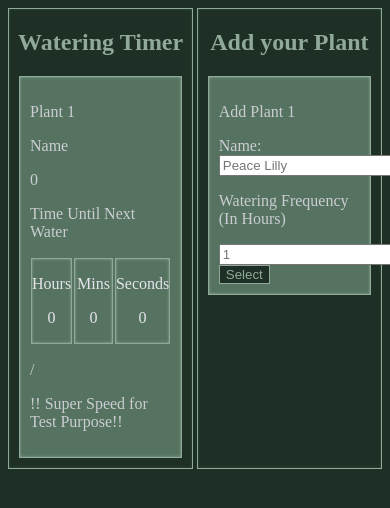
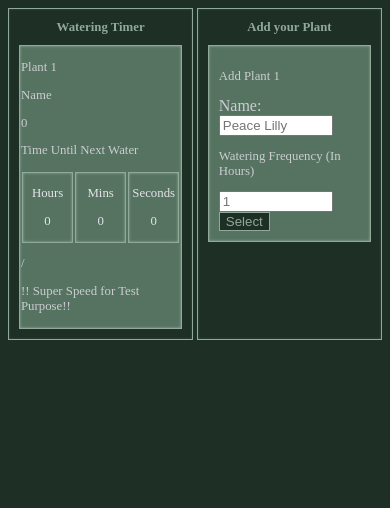
Before and after one commit to Curtis-Thomas/Plant-Watering-Diary, a plain HTML site: page index.html in a window 390 px wide. Drawn offline with Linux system fonts and the light colour scheme.

Commit message:
Mobile Responsive addition

```diff
--- a/plant.css
+++ b/plant.css
@@ -73,3 +73,20 @@ h2 {
   color: #cbcdd2;
   box-shadow: inset 0 0 3px #91a99b;
 }
+
+/* media query for mobile */
+@media only screen and (max-width: 600px) {
+  input {
+    width: 75%;
+  }
+  h2 {
+    font-size: 0.8rem;
+  }
+  p {
+    font-size: 0.8rem;
+  }
+
+  .planttimerbox {
+    padding: 1px;
+  }
+}
```
